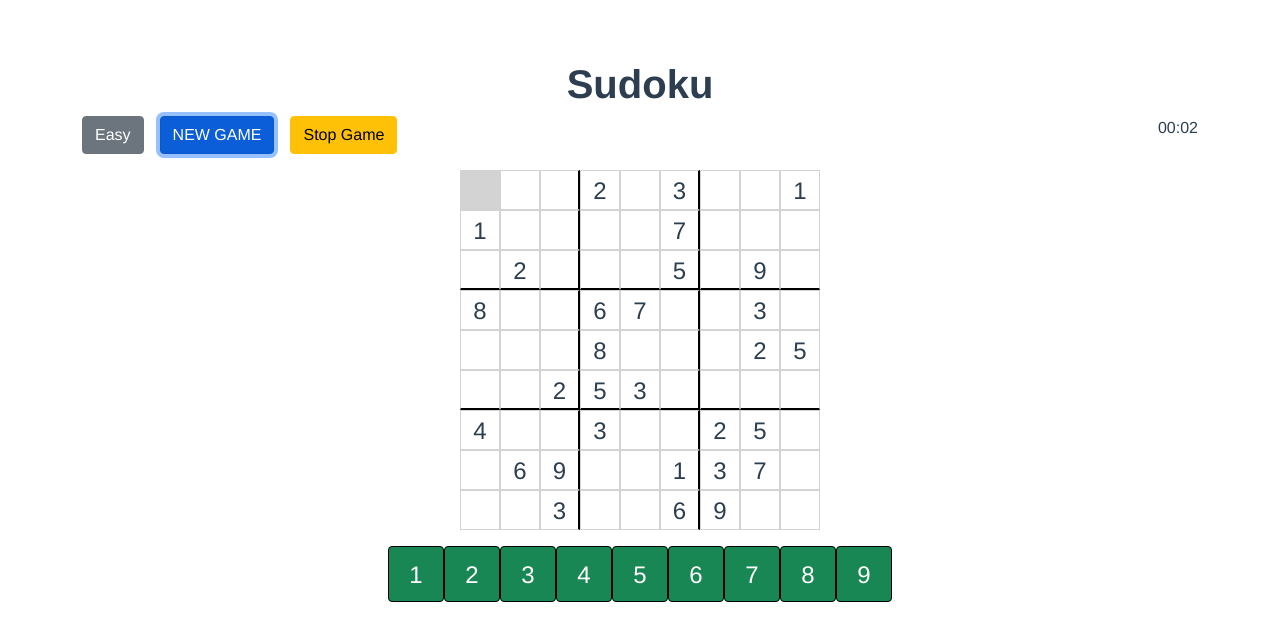
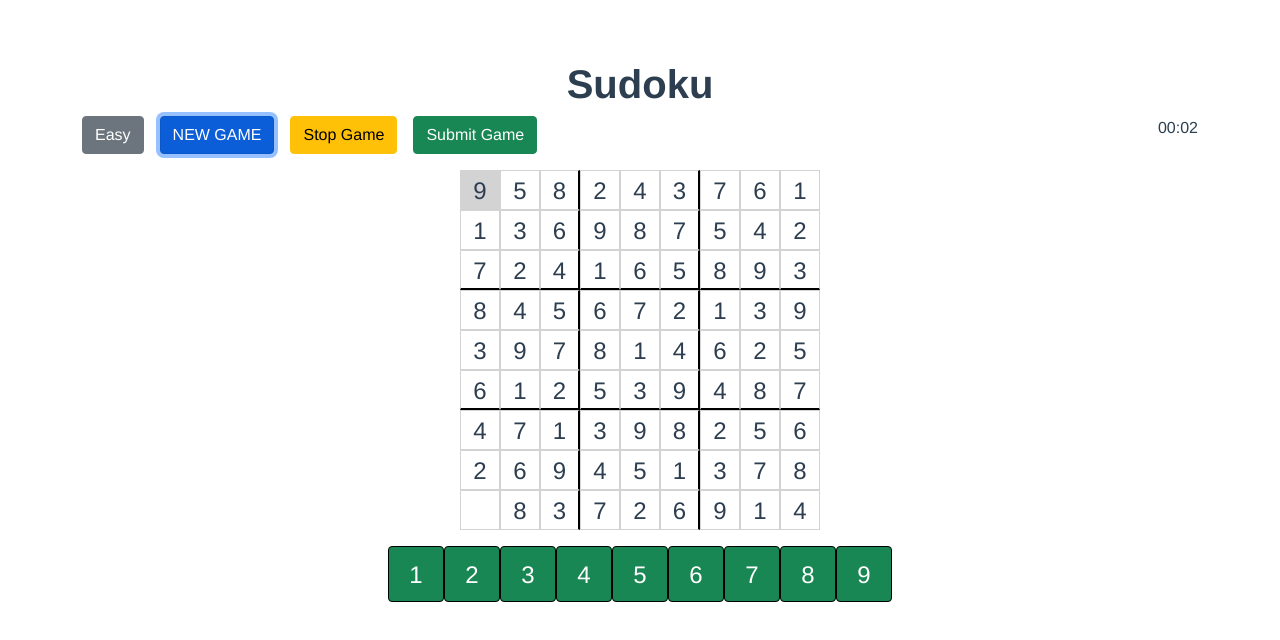
Before and after one commit to ririro93/vue_sudoku, a Vue app: page / in a window 1280 px wide. Both pictures are taken after a click on the button "START GAME". Shown: the top 640 px of the page. Built offline with nearby package versions, Linux system fonts and the light colour scheme.

Commit message:
feat: add game finish logic

```diff
--- a/src/App.vue
+++ b/src/App.vue
@@ -3,7 +3,10 @@
     <h1 class="fw-bold">Sudoku</h1>
     <GameInfo
       :difficulty="difficulty"
+      :gameStopMessage="gameStopMessage"
       @game-start="onGameStart"
+      @game-stop="onGameStop"
+      @game-submit="onGameSubmit"
       @change-difficulty="onChangeDifficulty"
     />
     <DifficultyInput />
@@ -15,6 +18,7 @@
     <NumberInput
       @number-click="onNumberClick"
     />
+
   </div>
 </template>
 
@@ -26,7 +30,7 @@ import DifficultyInput from '@/components/DifficultyInput'
 import Board from '@/components/Board.vue'
 import NumberInput from '@/components/NumberInput.vue'
 
-// initialize ansSeed -> make more seeds in the future
+// initialize ansSeed -> add more seeds later?
 const ansSeed = [
   [4, 2, 6, 5, 7, 1, 3, 9, 8],
   [8, 5, 7, 2, 9, 3, 1, 4, 6],
@@ -80,21 +84,25 @@ export default {
   data: function () {
     return {
       // for Board
-      ansBoard: ansSeed,
-      board,
-      squareClasses,
+      ansBoard: _.cloneDeep(ansSeed),
+      board: _.cloneDeep(board),
+      squareClasses: _.cloneDeep(squareClasses),
       selectedSquare: 0,
       difficulty: 'Easy',
-      squaresToReveal: []
+      squaresToReveal: [],
+      gameStopMessage: ''
     }
   },
 
   methods: {
+    // Events
     onGameStart: function () {
       console.log('Game Start')
 
-      // clean board
-      this.board = board
+      // reset all
+      this.board = _.cloneDeep(board)
+      this.squareClasses = _.cloneDeep(squareClasses)
+      this.gameStopMessage = ''
 
       // make ansBoard from ansSeed
       this.makeNewAnsBoard()
@@ -105,8 +113,29 @@ export default {
       // reveal fixed squares on the board
       this.revealChosenSquares()
     },
-
-    // Events
+    onGameStop: function () {
+      this.board = board
+      this.onSquareClick([0, 0])
+    },
+    onGameSubmit: function (playTime) {
+      let wrongSubmit = false
+      for (let i=0; i<9; i++) {
+        for (let j=0; j<9; j++) {
+          if (this.ansBoard[i][j] != this.board[i][j]) {
+            wrongSubmit = true
+            break
+          }
+        }
+        if (wrongSubmit) {
+          this.gameStopMessage = 'Wrong Answer'
+          break
+        }
+      }
+      if (!wrongSubmit) {
+        this.gameStopMessage = `Congratulations! You completed ${this.difficulty} in ${playTime}`
+        // this.setRecord(playTime)
+      }
+    },
     onSquareClick: function ([r, c]) {
       // change selectedSquare
       this.squareClasses[this.selectedSquare]['selected'] = false
@@ -168,7 +197,7 @@ export default {
       let numOfSquaresToReveal
 
       if (this.difficulty === 'Easy') {
-        numOfSquaresToReveal = 30
+        numOfSquaresToReveal = 80
       } else if (this.difficulty === 'Medium') {
         numOfSquaresToReveal = 25
       } else {
--- a/src/components/GameInfo.vue
+++ b/src/components/GameInfo.vue
@@ -1,12 +1,16 @@
 <template>
+<div>
   <div class="container d-flex justify-content-between">
     <div>
       <button class="btn btn-secondary me-3" :class="difficultyClass" @click="changeDifficulty">{{ difficulty }}</button>
       <button class="btn btn-primary me-3" @click="startGame">{{ gameButton }}</button>
-      <button class="btn btn-warning" @click="stopGame" v-if="interval">Stop Game</button>
+      <button class="btn btn-warning me-3" @click="stopGame" v-if="interval">Stop Game</button>
+      <button class="btn btn-success" @click="submitGame" v-if="interval">Submit Game</button>
     </div>
     <div class="d-inline" v-text="playTime"></div>
   </div>
+  <h2 v-text="gameStopMessage"></h2>
+</div>
 </template>
 
 <script>
@@ -15,6 +19,7 @@ export default {
 
   props: {
     difficulty: String,
+    gameStopMessage: String,
   },
 
   data: function () {
@@ -44,6 +49,11 @@ export default {
       clearInterval(this.interval)
       this.playTime = '00:00'
       this.interval = null
+      this.$emit('game-stop')
+    },
+
+    submitGame: function () {
+      this.$emit('game-submit', this.playTime)
     },
 
     changeDifficulty: function () {
@@ -74,9 +84,18 @@ export default {
         result['btn-danger'] = true
       }
       return result
+    },
+  },
+
+  watch: {
+    gameStopMessage: function () {
+      if (this.gameStopMessage != '' && this.gameStopMessage != 'Wrong Answer') {
+        clearInterval(this.interval)
+        this.playTime = '00:00'
+        this.interval = null
+      }
     }
   }
-
 }
 </script>
 
```
